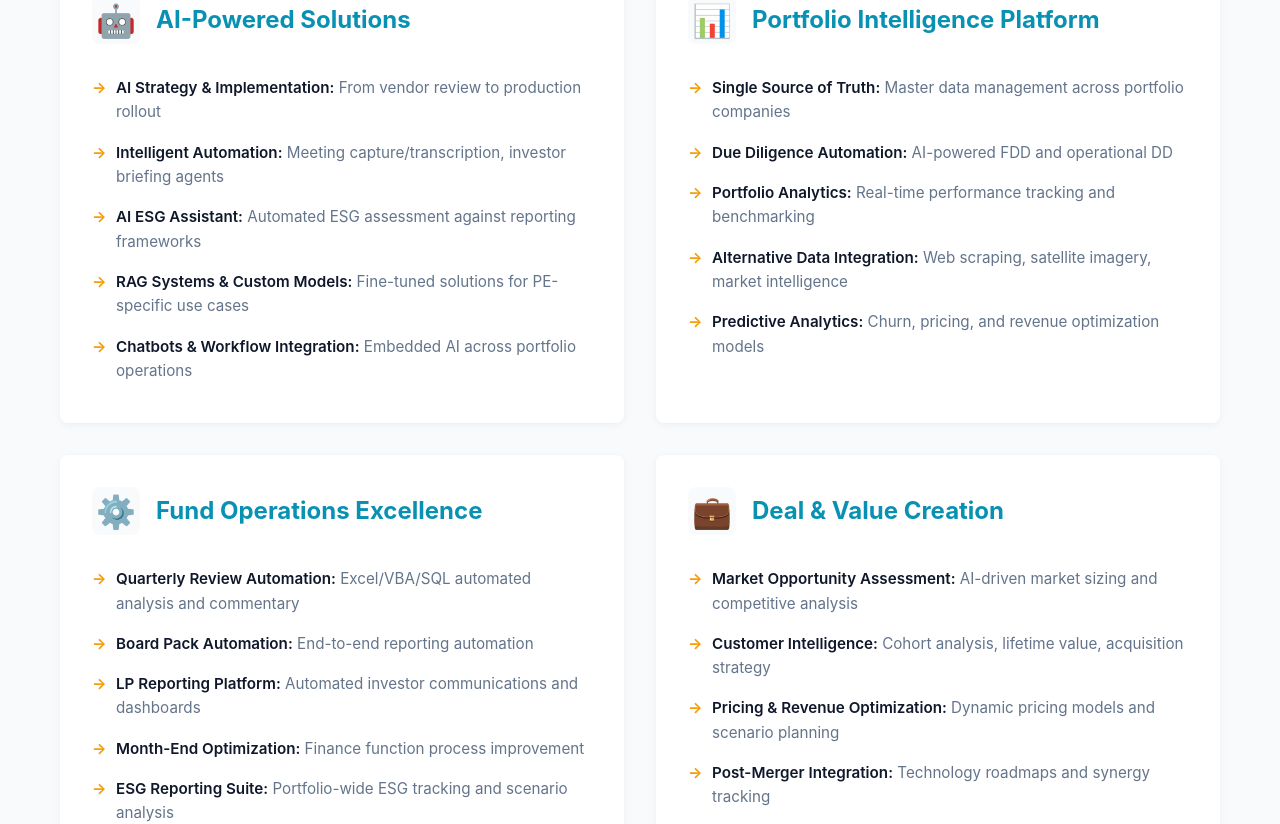
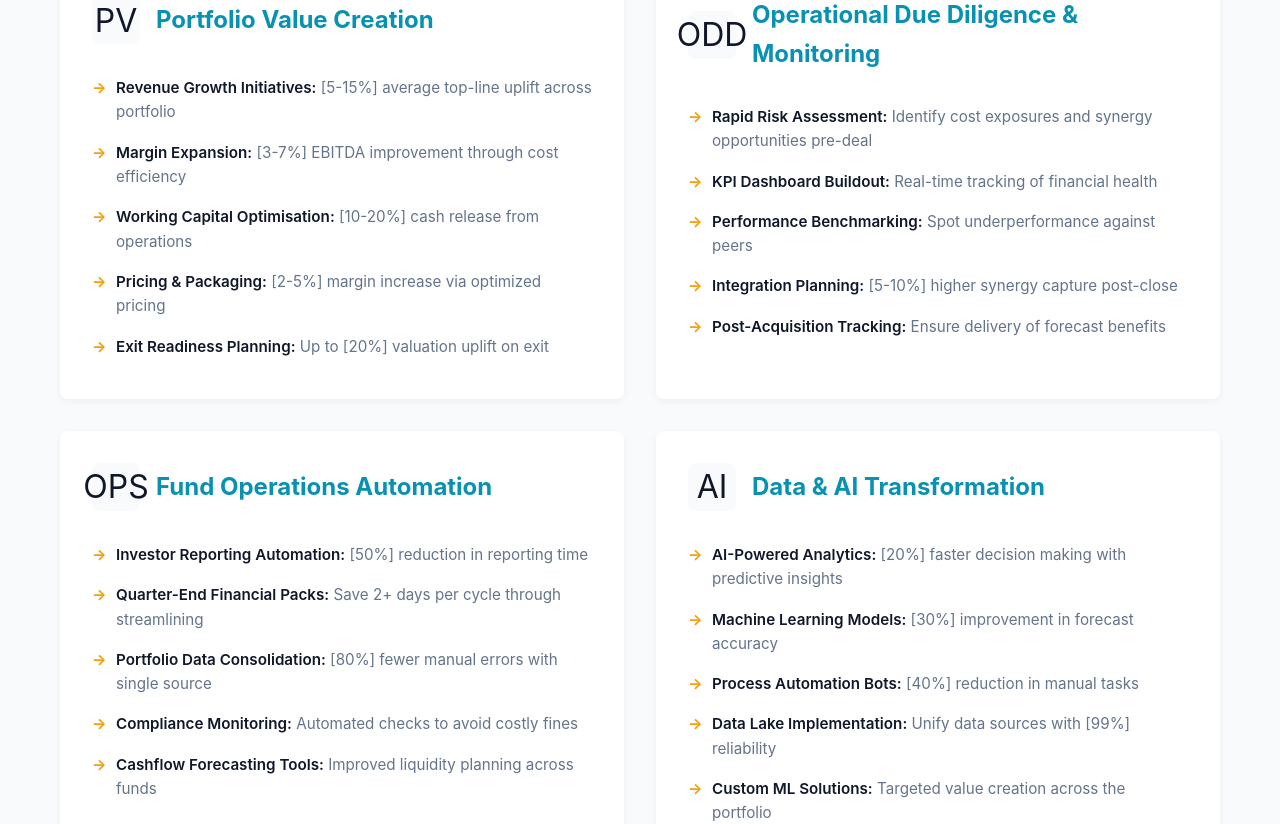
Before and after one commit to drdedge/pe-consultancy-website, a React (Vite) app: page / in a window 1280 px wide. Shown: the part 840-1664 px from the top of the page. Built offline with nearby package versions, Linux system fonts and the light colour scheme.

Commit message:
Format services metrics

```diff
--- a/src/data/services.js
+++ b/src/data/services.js
@@ -1,105 +1,105 @@
 export const services = [
   {
-    title: "AI-Powered Solutions",
-    icon: "🤖", // Can be replaced with actual icon/image
+    title: "Portfolio Value Creation",
+    icon: "PV",
     items: [
       {
-        title: "AI Strategy & Implementation",
-        description: "From vendor review to production rollout"
+        title: "Revenue Growth Initiatives",
+        description: "[5-15%] average top-line uplift across portfolio"
       },
       {
-        title: "Intelligent Automation",
-        description: "Meeting capture/transcription, investor briefing agents"
+        title: "Margin Expansion",
+        description: "[3-7%] EBITDA improvement through cost efficiency"
       },
       {
-        title: "AI ESG Assistant",
-        description: "Automated ESG assessment against reporting frameworks"
+        title: "Working Capital Optimisation",
+        description: "[10-20%] cash release from operations"
       },
       {
-        title: "RAG Systems & Custom Models",
-        description: "Fine-tuned solutions for PE-specific use cases"
+        title: "Pricing & Packaging",
+        description: "[2-5%] margin increase via optimized pricing"
       },
       {
-        title: "Chatbots & Workflow Integration",
-        description: "Embedded AI across portfolio operations"
+        title: "Exit Readiness Planning",
+        description: "Up to [20%] valuation uplift on exit"
       }
     ]
   },
   {
-    title: "Portfolio Intelligence Platform",
-    icon: "📊",
+    title: "Operational Due Diligence & Monitoring",
+    icon: "ODD",
     items: [
       {
-        title: "Single Source of Truth",
-        description: "Master data management across portfolio companies"
+        title: "Rapid Risk Assessment",
+        description: "Identify cost exposures and synergy opportunities pre-deal"
       },
       {
-        title: "Due Diligence Automation",
-        description: "AI-powered FDD and operational DD"
+        title: "KPI Dashboard Buildout",
+        description: "Real-time tracking of financial health"
       },
       {
-        title: "Portfolio Analytics",
-        description: "Real-time performance tracking and benchmarking"
+        title: "Performance Benchmarking",
+        description: "Spot underperformance against peers"
       },
       {
-        title: "Alternative Data Integration",
-        description: "Web scraping, satellite imagery, market intelligence"
+        title: "Integration Planning",
+        description: "[5-10%] higher synergy capture post-close"
       },
       {
-        title: "Predictive Analytics",
-        description: "Churn, pricing, and revenue optimization models"
+        title: "Post-Acquisition Tracking",
+        description: "Ensure delivery of forecast benefits"
       }
     ]
   },
   {
-    title: "Fund Operations Excellence",
-    icon: "⚙️",
+    title: "Fund Operations Automation",
+    icon: "OPS",
     items: [
       {
-        title: "Quarterly Review Automation",
-        description: "Excel/VBA/SQL automated analysis and commentary"
+        title: "Investor Reporting Automation",
+        description: "[50%] reduction in reporting time"
       },
       {
-        title: "Board Pack Automation",
-        description: "End-to-end reporting automation"
+        title: "Quarter-End Financial Packs",
+        description: "Save 2+ days per cycle through streamlining"
       },
       {
-        title: "LP Reporting Platform",
-        description: "Automated investor communications and dashboards"
+        title: "Portfolio Data Consolidation",
+        description: "[80%] fewer manual errors with single source"
       },
       {
-        title: "Month-End Optimization",
-        description: "Finance function process improvement"
+        title: "Compliance Monitoring",
+        description: "Automated checks to avoid costly fines"
       },
       {
-        title: "ESG Reporting Suite",
-        description: "Portfolio-wide ESG tracking and scenario analysis"
+        title: "Cashflow Forecasting Tools",
+        description: "Improved liquidity planning across funds"
       }
     ]
   },
   {
-    title: "Deal & Value Creation",
-    icon: "💼",
+    title: "Data & AI Transformation",
+    icon: "AI",
     items: [
       {
-        title: "Market Opportunity Assessment",
-        description: "AI-driven market sizing and competitive analysis"
+        title: "AI-Powered Analytics",
+        description: "[20%] faster decision making with predictive insights"
       },
       {
-        title: "Customer Intelligence",
-        description: "Cohort analysis, lifetime value, acquisition strategy"
+        title: "Machine Learning Models",
+        description: "[30%] improvement in forecast accuracy"
       },
       {
-        title: "Pricing & Revenue Optimization",
-        description: "Dynamic pricing models and scenario planning"
+        title: "Process Automation Bots",
+        description: "[40%] reduction in manual tasks"
       },
       {
-        title: "Post-Merger Integration",
-        description: "Technology roadmaps and synergy tracking"
+        title: "Data Lake Implementation",
+        description: "Unify data sources with [99%] reliability"
       },
       {
-        title: "Exit Readiness",
-        description: "Data room automation and equity story development"
+        title: "Custom ML Solutions",
+        description: "Targeted value creation across the portfolio"
       }
     ]
   }
```
